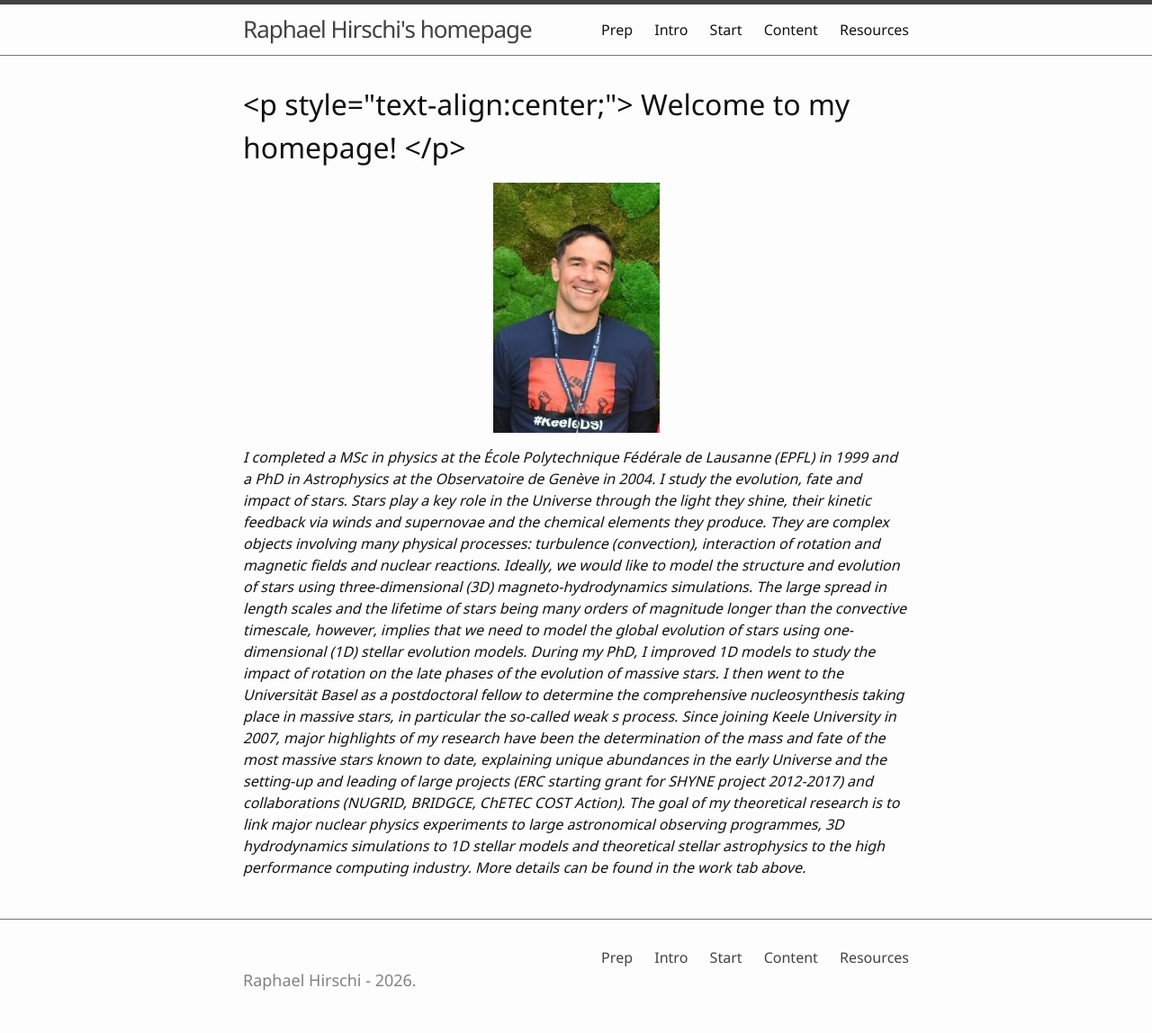
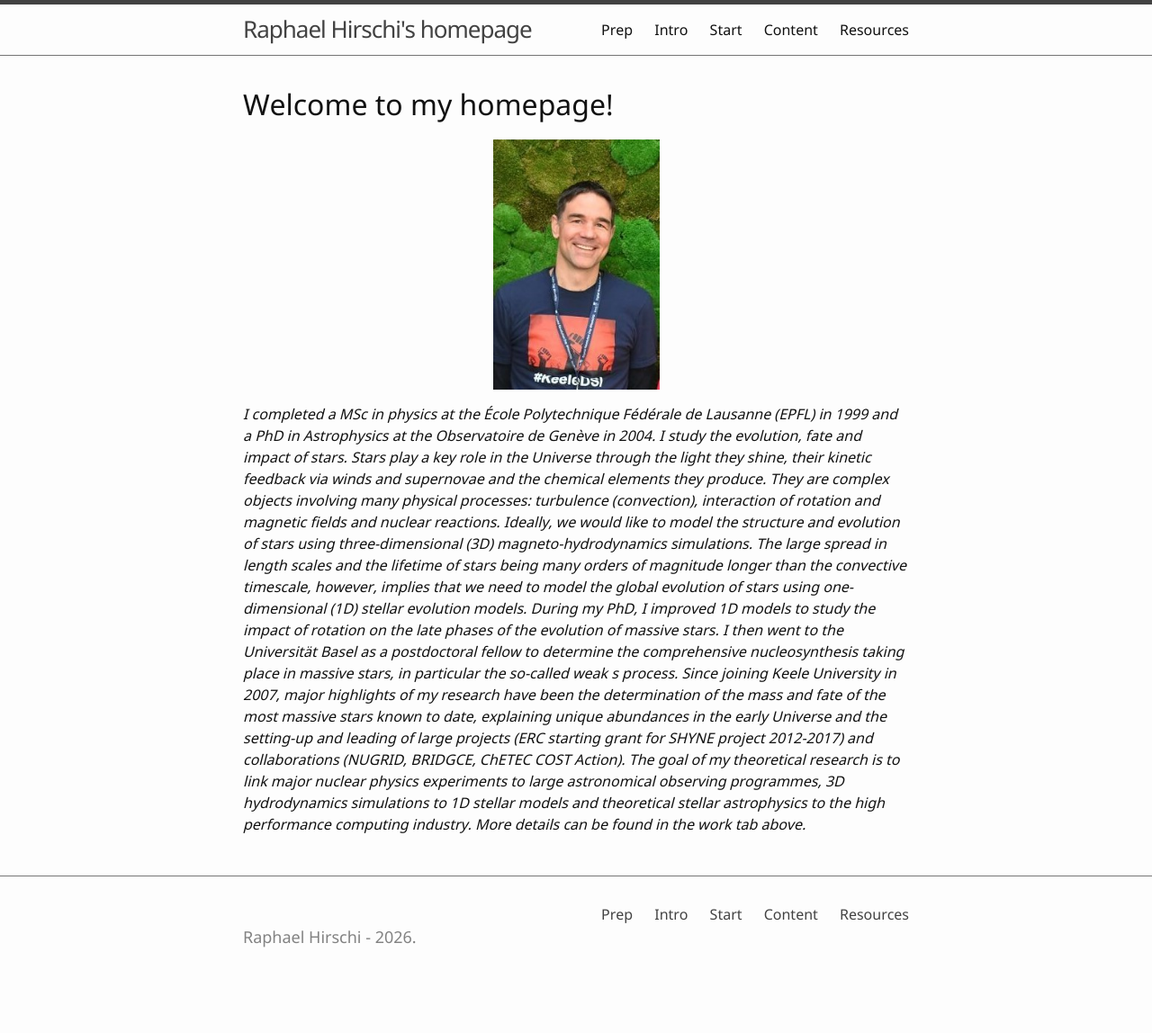
Before and after one commit to raphael-hirschi/raphael-hirschi.github.io, a Jekyll site: the page built from index.md, in a window 1280 px wide. Shown: the whole page at 90% size. Built offline with Jekyll 4.4.1, drawn with Linux system fonts in a browser that asks for light colours; after the commit the page ends 1100 px from its top, so only the background shows below that.

Commit message:
Simplify homepage title formatting
Removed HTML tags from the homepage title for improved readability.

```diff
--- a/index.md
+++ b/index.md
@@ -2,7 +2,7 @@
 title: Raphael Hirschi
 ---
 
-# <p style="text-align:center;"> Welcome to my homepage! </p>
+# Welcome to my homepage!
 
 {% include figure.html img="RH_DSI.jpg" alt="Raphael Hirschi" caption="" width="25%" %}
 
```
